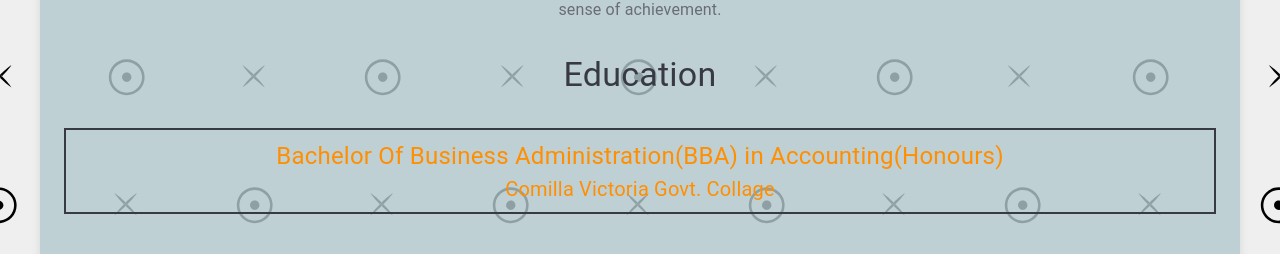
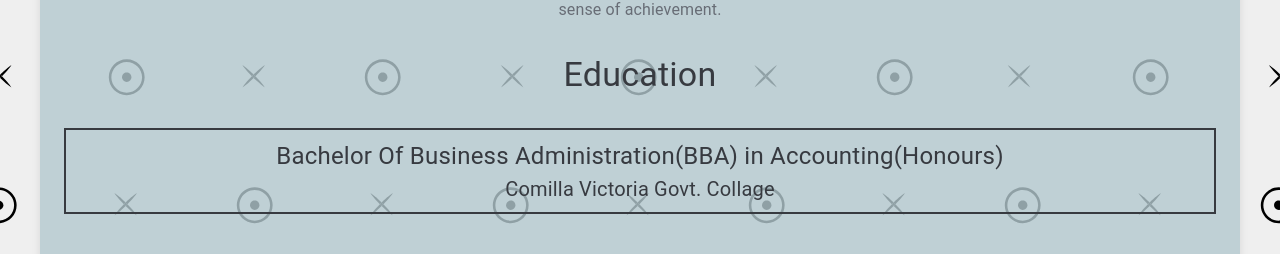
Before and after one commit to rakibmahmud139/portfolio-client, a React (Create React App) app: page / in a window 1280 px wide. Shown: the part 820-1074 px from the top of the page. Built offline with nearby package versions, Linux system fonts and the light colour scheme; no server answers.

Commit message:
added style

```diff
--- a/src/pages/About.tsx
+++ b/src/pages/About.tsx
@@ -103,10 +103,10 @@ const About = () => {
                 p: "8px",
               }}
             >
-              <Typography sx={{ fontSize: "24px", color: "#FF8F00" }}>
+              <Typography sx={{ fontSize: "24px", color: "#373a40" }}>
                 Bachelor Of Business Administration(BBA) in Accounting(Honours)
               </Typography>
-              <Typography sx={{ fontSize: "20px", color: "#FF8F00" }}>
+              <Typography sx={{ fontSize: "20px", color: "#373a40" }}>
                 Comilla Victoria Govt. Collage
               </Typography>
             </Box>
```
